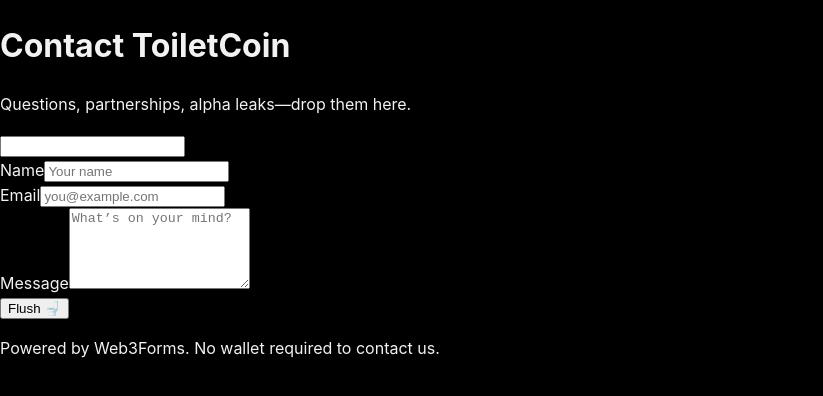
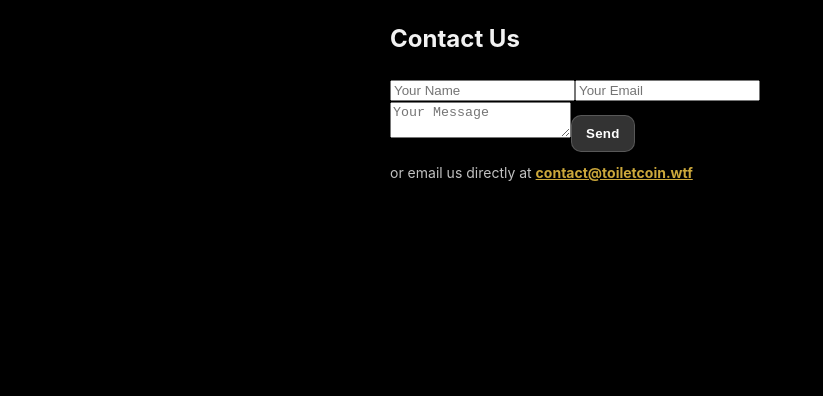
Before and after one commit to Flushimoto/TOILETCOIN, a Next.js app: page /contact in a window 1280 px wide. Shown: the top 396 px of the page, without its empty margins (0-823 px from the left). Built offline with nearby package versions, Linux system fonts and the light colour scheme.

Commit message:
Update page.tsx

```diff
--- a/app/contact/page.tsx
+++ b/app/contact/page.tsx
@@ -1,130 +1,65 @@
-// Contact page – works in App Router (`app/contact/page.tsx`) or Pages Router (`pages/contact.tsx`)
-"use client";
-import React, { useState } from "react";
+"use client"
+import { useState } from "react"
 
-export default function ContactPage() {
-  const [status, setStatus] = useState<"idle" | "submitting" | "ok" | "err">("idle");
-  const [msg, setMsg] = useState("");
+export default function ContactForm() {
+  const [status, setStatus] = useState<"idle" | "success" | "error">("idle")
 
-  async function onSubmit(e: React.FormEvent<HTMLFormElement>) {
-    e.preventDefault();
-    setStatus("submitting");
-    setMsg("");
+  async function handleSubmit(e: React.FormEvent<HTMLFormElement>) {
+    e.preventDefault()
+    const formData = new FormData(e.currentTarget)
 
-    const form = e.currentTarget;
-    const formData = new FormData(form);
-    // REQUIRED: your Web3Forms access key
-    formData.set("access_key", "f8741ccf-8e2d-476e-920b-aac3c75eaf69");
+    formData.set("access_key", "f8741ccf-8e2d-476e-920b-aac3c75eaf69") // ✅ your key
 
-    // Optional: subject & from_name (for nicer emails)
-    formData.set("subject", "New message from ToiletCoin site");
-    formData.set("from_name", "ToiletCoin Website");
-
-    // Simple spam trap (honeypot). Must match a hidden input named "botcheck".
-    if (formData.get("botcheck")) {
-      setStatus("err");
-      setMsg("Spam detected.");
-      return;
-    }
-
-    try {
     const res = await fetch("https://api.web3forms.com/submit", {
       method: "POST",
-        body: formData,
-      });
-      const data = await res.json();
+      body: formData
+    })
 
-      if (data.success) {
-        setStatus("ok");
-        setMsg("Message sent. We’ll get back to you.");
-        form.reset();
+    if (res.ok) {
+      setStatus("success")
+      e.currentTarget.reset()
     } else {
-        setStatus("err");
-        setMsg(data.message || "Submission failed.");
-      }
-    } catch {
-      setStatus("err");
-      setMsg("Network error. Try again.");
+      setStatus("error")
     }
   }
 
   return (
-    <main className="min-h-screen bg-black text-white flex items-center justify-center p-6">
-      <div className="w-full max-w-xl bg-zinc-900/60 border border-zinc-800 rounded-2xl p-6 shadow-lg">
-        <h1 className="text-3xl md:text-4xl font-bold mb-2">Contact ToiletCoin</h1>
-        <p className="text-zinc-400 mb-6">
-          Questions, partnerships, alpha leaks—drop them here.
-        </p>
-
-        <form onSubmit={onSubmit} className="space-y-4">
-          {/* Honeypot (hidden) */}
-          <input type="text" name="botcheck" className="hidden" tabIndex={-1} autoComplete="off" />
-
-          <div>
-            <label className="block text-sm mb-1">Name</label>
+    <div className="form-container" style={{ maxWidth: "500px", margin: "0 auto" }}>
+      <h2>Contact Us</h2>
+      <form onSubmit={handleSubmit} className="contact-form">
         <input
+          type="text"
           name="name"
+          placeholder="Your Name"
           required
-              className="w-full rounded-xl bg-zinc-800 border border-zinc-700 p-3"
-              placeholder="Your name"
+          className="form-input"
         />
-          </div>
-
-          <div>
-            <label className="block text-sm mb-1">Email</label>
         <input
           type="email"
           name="email"
+          placeholder="Your Email"
           required
-              className="w-full rounded-xl bg-zinc-800 border border-zinc-700 p-3"
-              placeholder="you@example.com"
+          className="form-input"
         />
-          </div>
-
-          <div>
-            <label className="block text-sm mb-1">Message</label>
         <textarea
           name="message"
-              rows={5}
-              className="w-full rounded-xl bg-zinc-800 border border-zinc-700 p-3"
-              placeholder="What’s on your mind?"
+          placeholder="Your Message"
+          required
+          className="form-textarea"
         />
-          </div>
-
-          {/* Optional fields you can uncomment for airdrops later */}
-          {/* <div>
-            <label className="block text-sm mb-1">Solana Wallet Address</label>
-            <input
-              name="wallet"
-              className="w-full rounded-xl bg-zinc-800 border border-zinc-700 p-3"
-              placeholder="e.g. 7Qh...xyz"
-            />
-          </div> */}
-
-          <button
-            type="submit"
-            disabled={status === "submitting"}
-            className="w-full bg-emerald-500 hover:bg-emerald-600 text-black font-bold py-3 rounded-xl transition disabled:opacity-60"
-          >
-            {status === "submitting" ? "Sending…" : "Flush 🚽"}
-          </button>
-
-          {status !== "idle" && (
-            <p
-              className={
-                "text-sm mt-2 " +
-                (status === "ok" ? "text-emerald-400" : status === "err" ? "text-red-400" : "text-zinc-400")
-              }
-            >
-              {msg}
-            </p>
-          )}
+        <button type="submit" className="btn">Send</button>
       </form>
 
-        <p className="text-xs text-zinc-500 mt-6">
-          Powered by Web3Forms. No wallet required to contact us.
+      {status === "success" && <p style={{ color: "limegreen" }}>✅ Message sent!</p>}
+      {status === "error" && <p style={{ color: "red" }}>❌ Something went wrong.</p>}
+
+      {/* Direct email fallback */}
+      <p style={{ marginTop: "10px", fontSize: "14px", opacity: 0.8 }}>
+        or email us directly at{" "}
+        <a href="mailto:contact@toiletcoin.wtf" style={{ color: "#ffd24a", fontWeight: 700 }}>
+          contact@toiletcoin.wtf
+        </a>
       </p>
     </div>
-    </main>
-  );
+  )
 }
```
Lines whose indentation alone changed are shown as unchanged.
